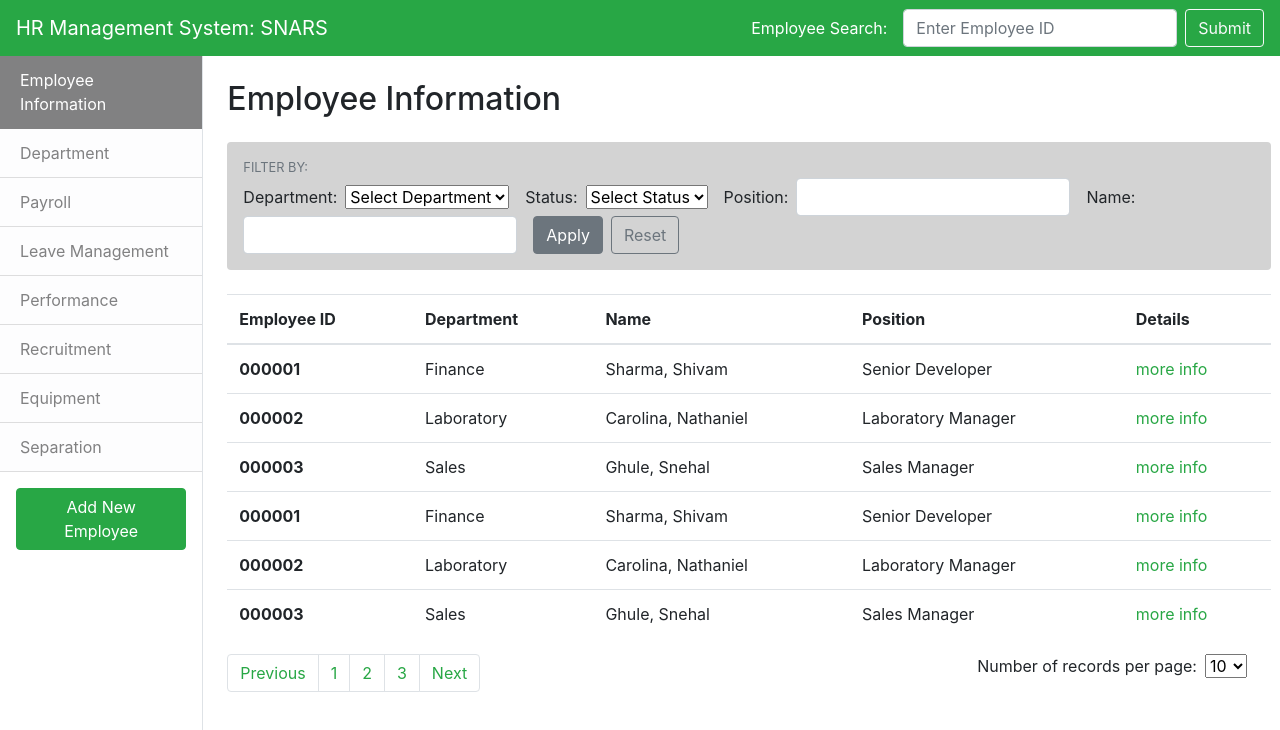
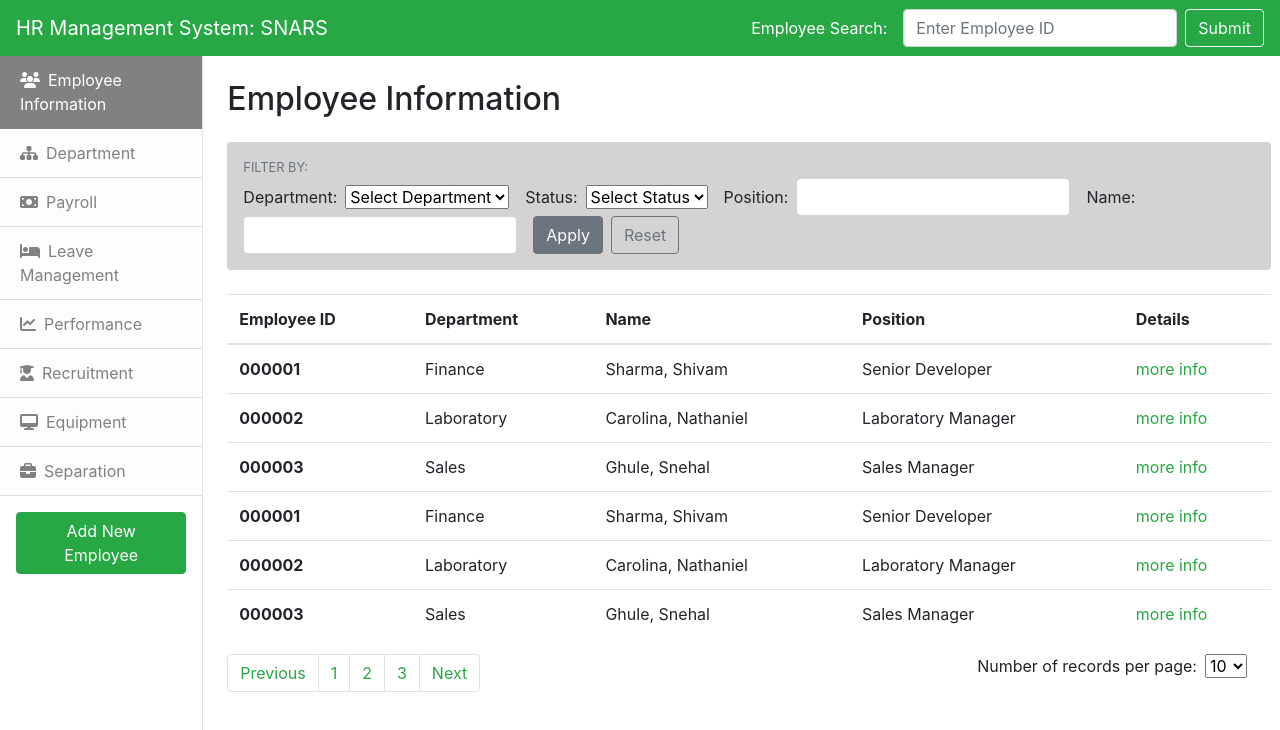
Before and after one commit to shivamsharma-de/human-resources-system, a React (Create React App) app: page / in a window 1280 px wide. Shown: the top 730 px of the page. Built offline with nearby package versions, Linux system fonts and the light colour scheme.

Commit message:
Add icons to sidebar

```diff
--- a/public/index.html
+++ b/public/index.html
@@ -26,6 +26,7 @@
       Learn how to configure a non-root public URL by running `npm run build`.
     -->
     <title>Human Resources System</title>
+    <script src="https://kit.fontawesome.com/eb19817a6c.js" crossorigin="anonymous"></script>
   </head>
   <body>
     <noscript>You need to enable JavaScript to run this app.</noscript>
--- a/src/sidebar.js
+++ b/src/sidebar.js
@@ -5,14 +5,14 @@ class Sidebar extends Component {
         return (
             <>
                 <div id="sidebar" class="list-group list-group-flush" role="tablist">
-                    <a href="#" id="list-employee-information-list" data-toggle="list" href="#list-employee-information" role="tab" aria-controls="employee-information" class="list-group-item list-group-item-action list-group-item-light active">Employee Information</a>
-                    <a href="#" id="list-department-list" data-toggle="list" href="#list-department" role="tab" aria-controls="department" class="list-group-item list-group-item-action list-group-item-light">Department</a>
-                    <a href="#" id="list-payroll-list" data-toggle="list" href="#list-payroll" role="tab" aria-controls="payroll" class="list-group-item list-group-item-action list-group-item-light">Payroll</a>
-                    <a href="#" id="list-leave-management-list" data-toggle="list" href="#list-leave-management" role="tab" aria-controls="leave-management" class="list-group-item list-group-item-action list-group-item-light">Leave Management</a>
-                    <a href="#" id="list-performance-list" data-toggle="list" href="#list-performance" role="tab" aria-controls="performance" class="list-group-item list-group-item-action list-group-item-light">Performance</a>
-                    <a href="#" id="list-recruitment-list" data-toggle="list" href="#list-recruitment" role="tab" aria-controls="recruitment" class="list-group-item list-group-item-action list-group-item-light">Recruitment</a>
-                    <a href="#" id="list-equipment-list" data-toggle="list" href="#list-equipment" role="tab" aria-controls="equipment" class="list-group-item list-group-item-action list-group-item-light">Equipment</a>
-                    <a href="#" id="list-separation-list" data-toggle="list" href="#list-separation" role="tab" aria-controls="separation" class="list-group-item list-group-item-action list-group-item-light">Separation</a>
+                    <a href="#" id="list-employee-information-list" data-toggle="list" href="#list-employee-information" role="tab" aria-controls="employee-information" class="list-group-item list-group-item-action list-group-item-light active"><i class="fas fa-users mr-2"></i>Employee Information</a>
+                    <a href="#" id="list-department-list" data-toggle="list" href="#list-department" role="tab" aria-controls="department" class="list-group-item list-group-item-action list-group-item-light"><i class="fas fa-sitemap mr-2"></i>Department</a>
+                    <a href="#" id="list-payroll-list" data-toggle="list" href="#list-payroll" role="tab" aria-controls="payroll" class="list-group-item list-group-item-action list-group-item-light"><i class="fas fa-money-bill mr-2"></i>Payroll</a>
+                    <a href="#" id="list-leave-management-list" data-toggle="list" href="#list-leave-management" role="tab" aria-controls="leave-management" class="list-group-item list-group-item-action list-group-item-light"><i class="fas fa-bed mr-2"></i>Leave Management</a>
+                    <a href="#" id="list-performance-list" data-toggle="list" href="#list-performance" role="tab" aria-controls="performance" class="list-group-item list-group-item-action list-group-item-light"><i class="fas fa-chart-line mr-2"></i>Performance</a>
+                    <a href="#" id="list-recruitment-list" data-toggle="list" href="#list-recruitment" role="tab" aria-controls="recruitment" class="list-group-item list-group-item-action list-group-item-light"><i class="fas fa-user-graduate mr-2"></i>Recruitment</a>
+                    <a href="#" id="list-equipment-list" data-toggle="list" href="#list-equipment" role="tab" aria-controls="equipment" class="list-group-item list-group-item-action list-group-item-light"><i class="fas fa-desktop mr-2"></i>Equipment</a>
+                    <a href="#" id="list-separation-list" data-toggle="list" href="#list-separation" role="tab" aria-controls="separation" class="list-group-item list-group-item-action list-group-item-light"><i class="fas fa-briefcase mr-2"></i>Separation</a>
                 </div>
                 <button className="btn btn-success m-3" type="submit">Add New Employee</button>
             </>
```
